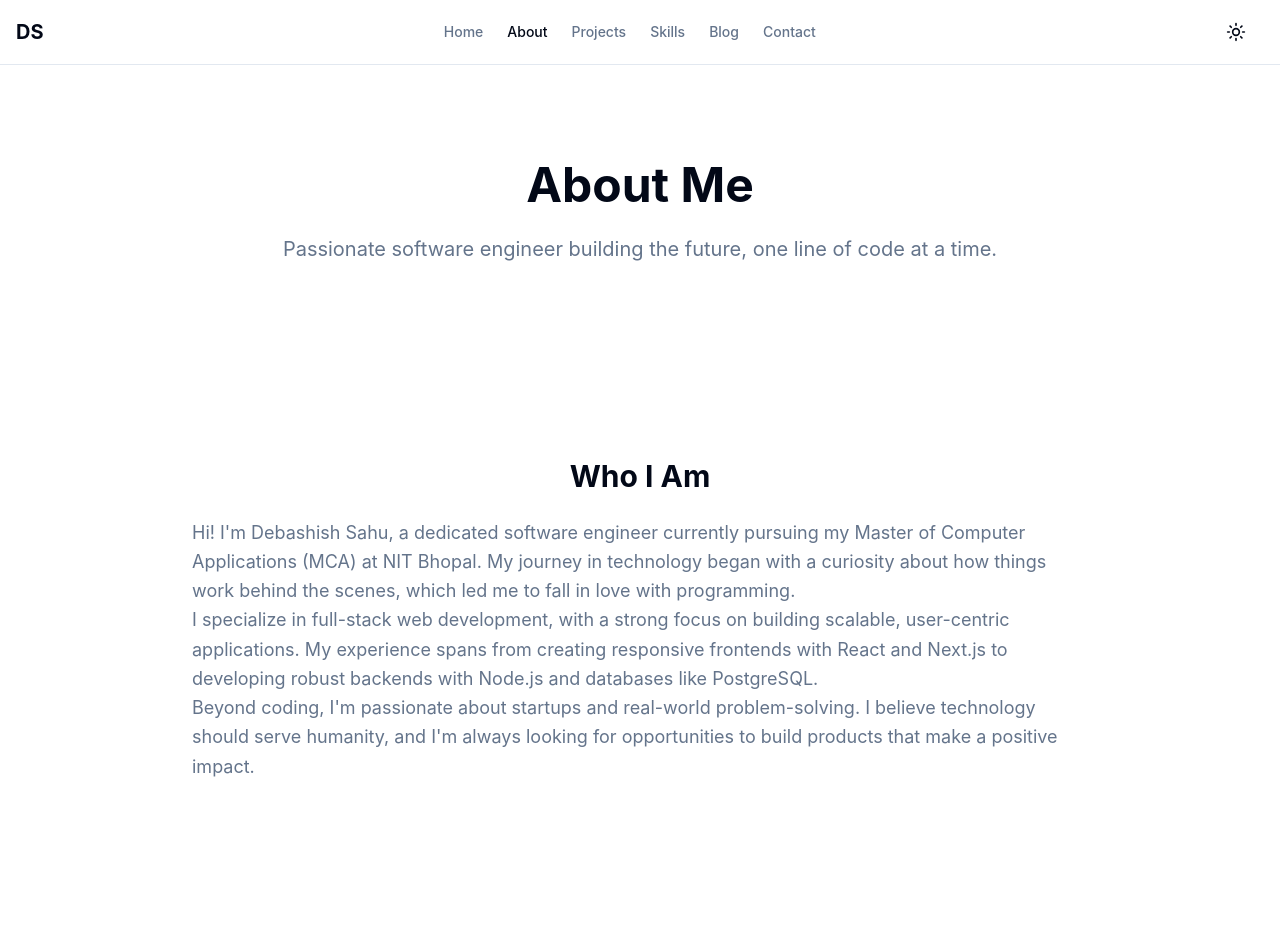
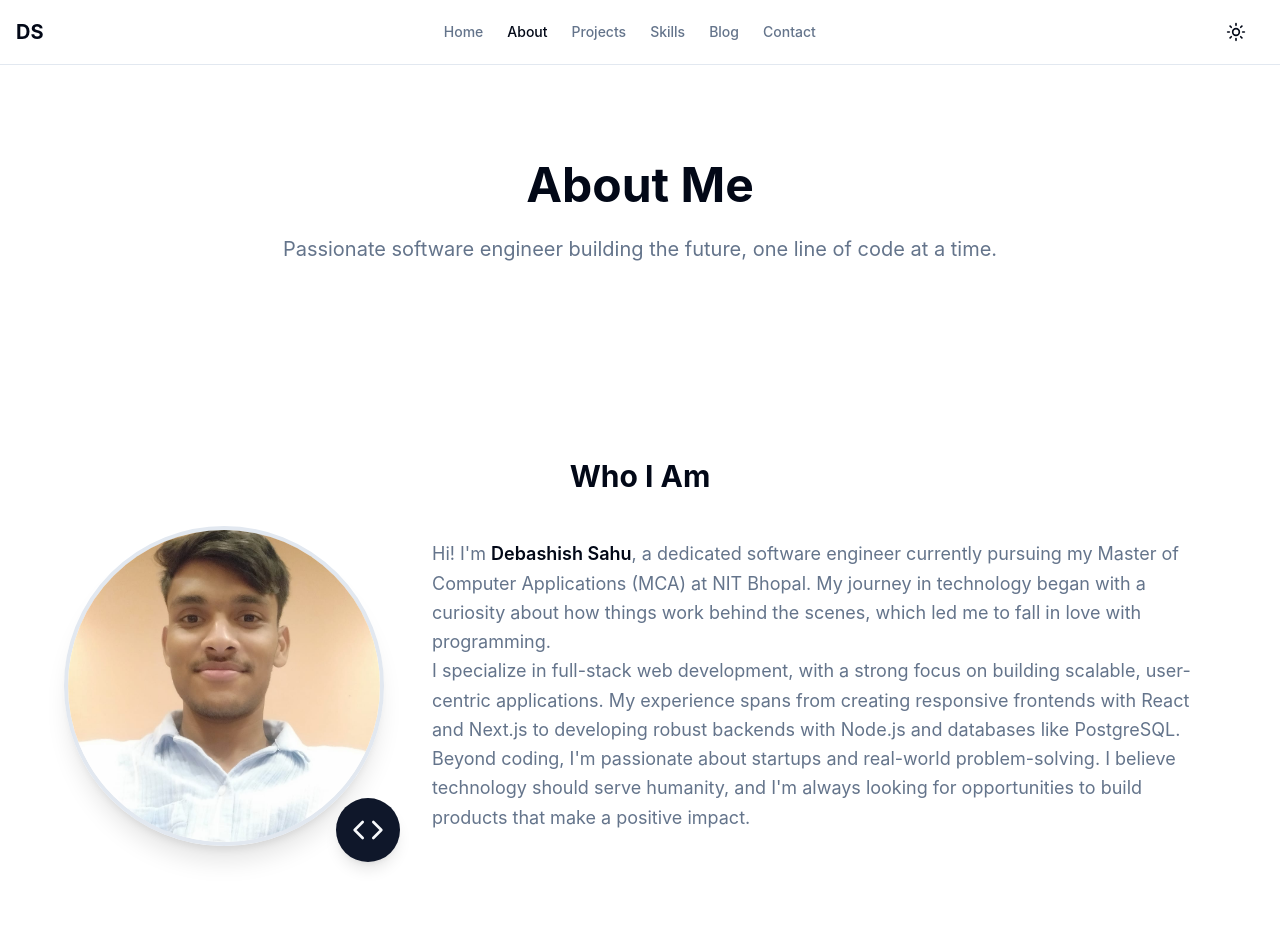
Before and after one commit to Debashish-C/debashishsahu, a Next.js app: page /about in a window 1280 px wide. Shown: the top 952 px of the page. Built offline with nearby package versions, Linux system fonts and the light colour scheme.

Commit message:
added profile image

```diff
--- a/src/app/about/page.tsx
+++ b/src/app/about/page.tsx
@@ -85,7 +85,7 @@ export default function AboutPage() {
       {/* Intro Section */}
       <Section animate={true}>
         <motion.div
-          className="max-w-4xl mx-auto space-y-6"
+          className="max-w-6xl mx-auto space-y-8"
           initial={{ opacity: 0, y: 20 }}
           whileInView={{ opacity: 1, y: 0 }}
           viewport={{ once: true }}
@@ -95,9 +95,40 @@ export default function AboutPage() {
             <h2 className="text-3xl font-bold mb-6">Who I Am</h2>
           </div>
 
+          <div className="flex flex-col lg:flex-row items-center gap-8 lg:gap-12">
+            {/* Profile Photo */}
+            <motion.div
+              className="flex-shrink-0"
+              initial={{ opacity: 0, scale: 0.8 }}
+              whileInView={{ opacity: 1, scale: 1 }}
+              viewport={{ once: true }}
+              transition={{ duration: 0.5, delay: 0.2 }}
+            >
+              <div className="relative">
+                <div className="w-64 h-64 md:w-80 md:h-80 rounded-full overflow-hidden border-4 border-primary/20 shadow-xl">
+                  <img
+                    src="/profile.jpeg"
+                    alt="Debashish Sahu - Software Engineer"
+                    className="w-full h-full object-cover"
+                  />
+                </div>
+                <div className="absolute -bottom-4 -right-4 w-16 h-16 bg-primary rounded-full flex items-center justify-center shadow-lg">
+                  <Code className="w-8 h-8 text-primary-foreground" />
+                </div>
+              </div>
+            </motion.div>
+
+            {/* Introduction Text */}
+            <motion.div
+              className="flex-1 space-y-6 text-center lg:text-left"
+              initial={{ opacity: 0, x: 20 }}
+              whileInView={{ opacity: 1, x: 0 }}
+              viewport={{ once: true }}
+              transition={{ duration: 0.5, delay: 0.3 }}
+            >
               <div className="prose prose-lg dark:prose-invert max-w-none">
                 <p className="text-lg leading-relaxed text-muted-foreground">
-              Hi! I'm Debashish Sahu, a dedicated software engineer currently pursuing my Master of Computer Applications (MCA) at NIT Bhopal.
+                  Hi! I'm <span className="font-semibold text-foreground">Debashish Sahu</span>, a dedicated software engineer currently pursuing my Master of Computer Applications (MCA) at NIT Bhopal.
                   My journey in technology began with a curiosity about how things work behind the scenes, which led me to fall in love with programming.
                 </p>
 
@@ -110,6 +141,8 @@ export default function AboutPage() {
                   Beyond coding, I'm passionate about startups and real-world problem-solving. I believe technology should serve humanity,
                   and I'm always looking for opportunities to build products that make a positive impact.
                 </p>
+              </div>
+            </motion.div>
           </div>
         </motion.div>
       </Section>
```
Also changed, not shown: public/profile.jpeg (added). Lines whose indentation alone changed are shown as unchanged.
